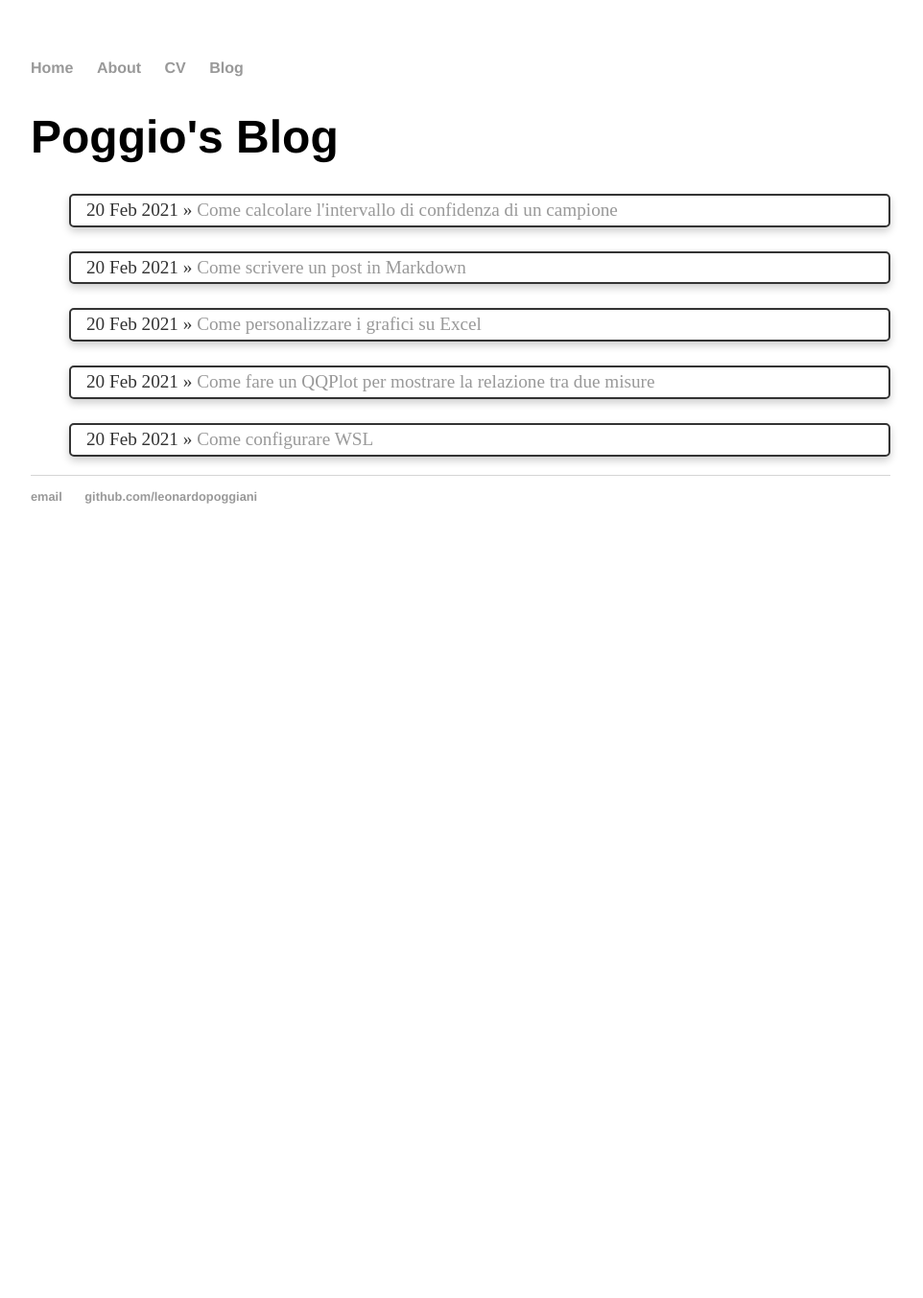
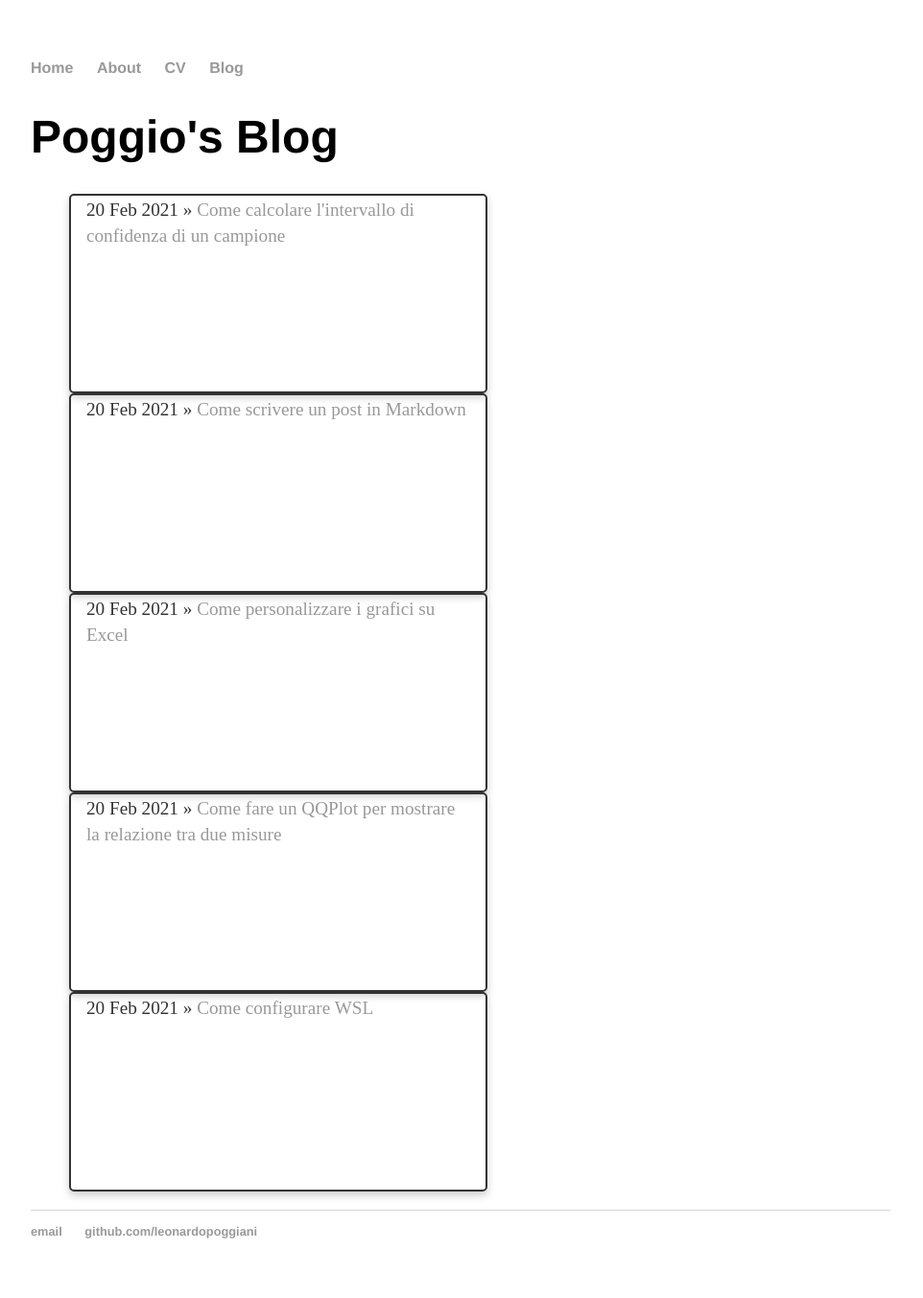
Before and after one commit to leonardopoggiani/leonardopoggiani.github.io, a Jekyll site: the page built from blog/index.html, in a window 1280 px wide. Shown: the whole page at 96% size, without its empty margins (160-1122 px from the left). Built offline with Jekyll 4.4.1, drawn with Linux system fonts in a browser that asks for light colours; before the commit the page ends 900 px from its top, so only the background shows below that.

Commit message:
Update main.css

```diff
--- a/css/main.css
+++ b/css/main.css
@@ -20,16 +20,18 @@ footer { border-top: 1px solid #d5d5d5; font-size: .8em; }
 ul.posts {
   font-size: 1.2em;
   list-style: none;
+  margin-top:25px;
 }
 
 ul.posts li {
+  width: 400px;
+  height: 200px;
   border: solid 2px;
   border-radius: 6px;
   box-shadow: 0 4px 8px 0 rgba(0,0,0,0.2);
   transition: 0.3s;
   padding: 2px 16px;
   border-radius: 5px;
-  margin-top:25px;
 }
 
 ul.posts li:hover {
```
